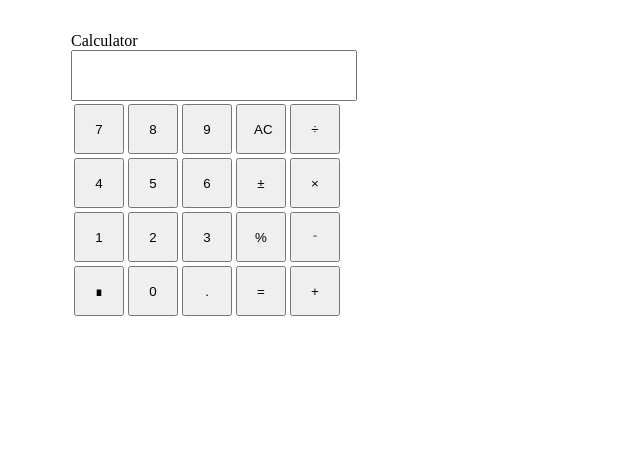
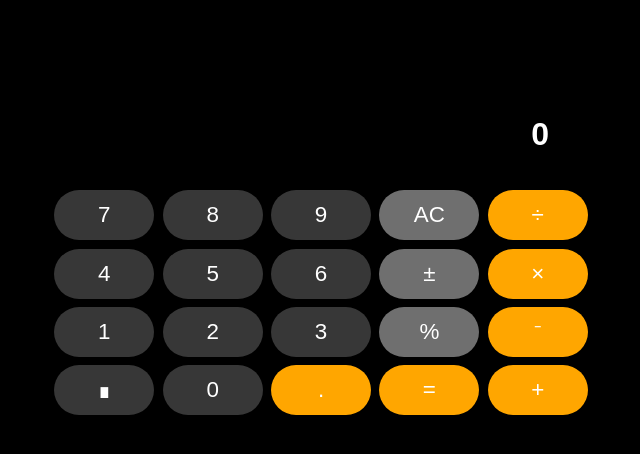
Before and after one commit to osivff/calculator, a plain HTML site: page index.html in a window 1280 px wide. Shown: the whole page, without its empty margins (319-959 px from the left). Drawn offline with Linux system fonts and the light colour scheme.

Commit message:
Style calculator

```diff
--- a/index.html
+++ b/index.html
@@ -9,35 +9,35 @@
 <body>
     <main>
         <label for="text">Calculator</label> <br>
-        <input type="text">
+        <input class="input-field" type="number" placeholder="0">
         <table>
             <tr>
                 <td><button>7</button></td>
                 <td><button>8</button></td>
                 <td><button>9</button></td>
-                <td><button>AC</button></td>
-                <td><button>&#xF7;</button></td>
+                <td><button class="gray">AC</button></td>
+                <td><button class="orange">&#xF7;</button></td>
             </tr>
             <tr>
                 <td><button>4</button></td>
                 <td><button>5</button></td>
                 <td><button>6</button></td>
-                <td><button>&#177;</button></td>
-                <td><button>&times;</button></td>
+                <td><button class="gray">&#177;</button></td>
+                <td><button class="orange">&times;</button></td>
             </tr>
             <tr>
                 <td><button>1</button></td>
                 <td><button>2</button></td>
                 <td><button>3</button></td>
-                <td><button>&#37;</button></td>
-                <td><button>&#8315;</button></td>
+                <td><button class="gray">&#37;</button></td>
+                <td><button class="orange">&#8315;</button></td>
             </tr>
             <tr>
                 <td><button>&#8718;</button></td>
                 <td><button>0</button></td>
-                <td><button>.</button></td>
-                <td><button>&equals;</button></td>
-                <td><button>&#43;</button></td>
+                <td><button class="orange">.</button></td>
+                <td><button class="orange">&equals;</button></td>
+                <td><button class="orange">&#43;</button></td>
             </tr>
         </table>
     </main>
--- a/style.css
+++ b/style.css
@@ -1,15 +1,90 @@
+* {
+    box-sizing: border-box;
+    padding: 0;
+    margin: 0;
+}
+
+body {
+    background-color: hsl(0, 0%, 0%);
+}
+
 main {
-    width: 500px;
+    width: 350px;
     margin: 2rem auto;
+    padding: 1rem;
+    border-radius: 10px;
+    display: flex;
+    flex-direction: column;
+    justify-content: center;
+    align-items: center;
 }
+
+/* buttons */
 
 button {
     height: 50px;
-    width: 50px;
+    width: 100px;
     padding: 1rem;
+    margin: 0.2rem;
+    font-size: 1.4rem;
+    border-radius: 30px;
+    border: none;
+    background-color: hsla(0, 0%, 66%, 0.327);
+    color: hsl(0, 0%, 100%);
+    display: flex;
+    justify-content: center;
+    align-items: center;
 }
 
+button:hover {
+    background-color: hsla(0, 0%, 41%, 0.73);
+}
+
+.gray {
+    background-color: hsla(0, 0%, 71%, 0.611);
+}
+
+.gray:hover {
+    background-color: hsla(0, 0%, 71%, 0.884);
+}
+
+.orange {
+    background-color: hsl(39, 100%, 50%);
+}
+
+.orange:hover {
+    background-color: hsla(39, 100%, 50%, 0.682);
+
+}
+
+/* input */
+
 input {
-    width: 250px;
-    padding: 1rem;
+    width: 520px;
+    font-size: 2rem;
+    font-weight: bold;
+    padding: 2rem;
+    direction: rtl;
+    border: none;
+    background-color: hsl(0, 0%, 0%);
+    color: hsl(0, 0%, 100%);
 }
+
+input:focus {
+    outline: none;
+}
+
+::placeholder {
+    color: white;
+}
+
+input::-webkit-outer-spin-button,
+input::-webkit-inner-spin-button {
+  -webkit-appearance: none;
+  margin: 0;
+}
+
+/* Firefox */
+input[type=number] {
+  -moz-appearance: textfield;
+}
```
